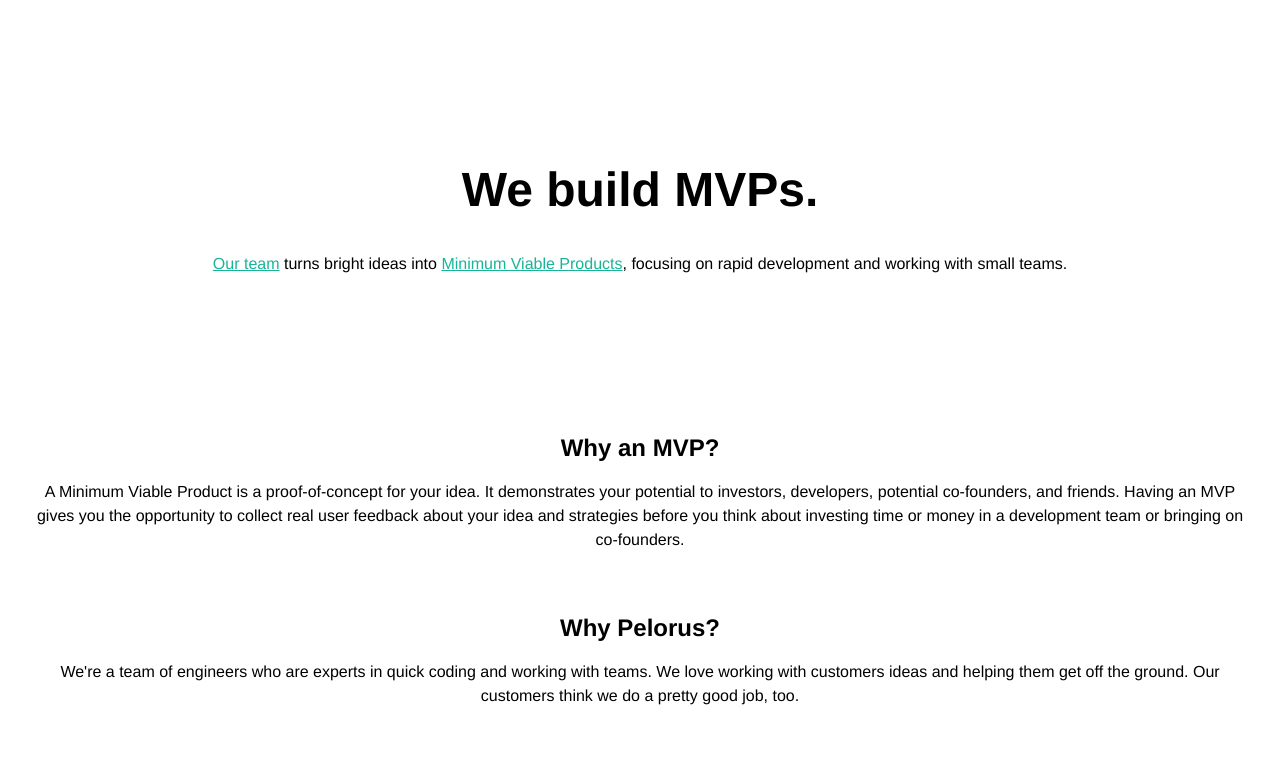
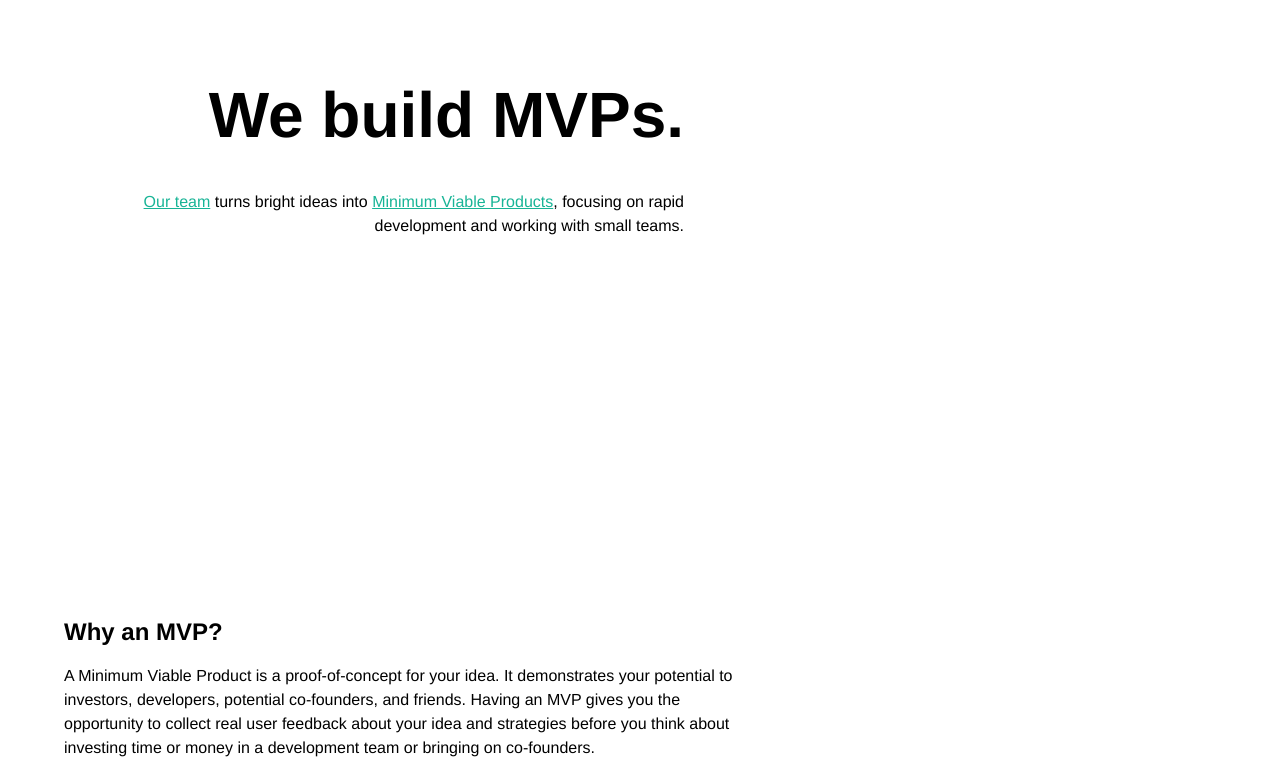
Before and after one commit to Pelorus/Pelorus.github.io, a plain HTML site: page index.html in a window 1280 px wide. Shown: the top 769 px of the page. Drawn offline with nearby package versions, Linux system fonts and the light colour scheme.

Commit message:
change media q

```diff
--- a/index.html
+++ b/index.html
@@ -7,7 +7,7 @@
 	<script src="assets/javascript/imageHoverOpacity.js" media="(min-width: 700px)"></script>
 
 	<link rel="stylesheet" type="text/css" href="assets/css/mobile.css">
-	<link rel="stylesheet" media="not (screen) and (max-width: 700px)" href="assets/css/big.css">
+	<link rel="stylesheet" media="only screen and (min-width: 700px)" href="assets/css/big.css">
 </head>
 <body>
 	<a class="anchor" id="top-anchor" name="top"></a>
```
